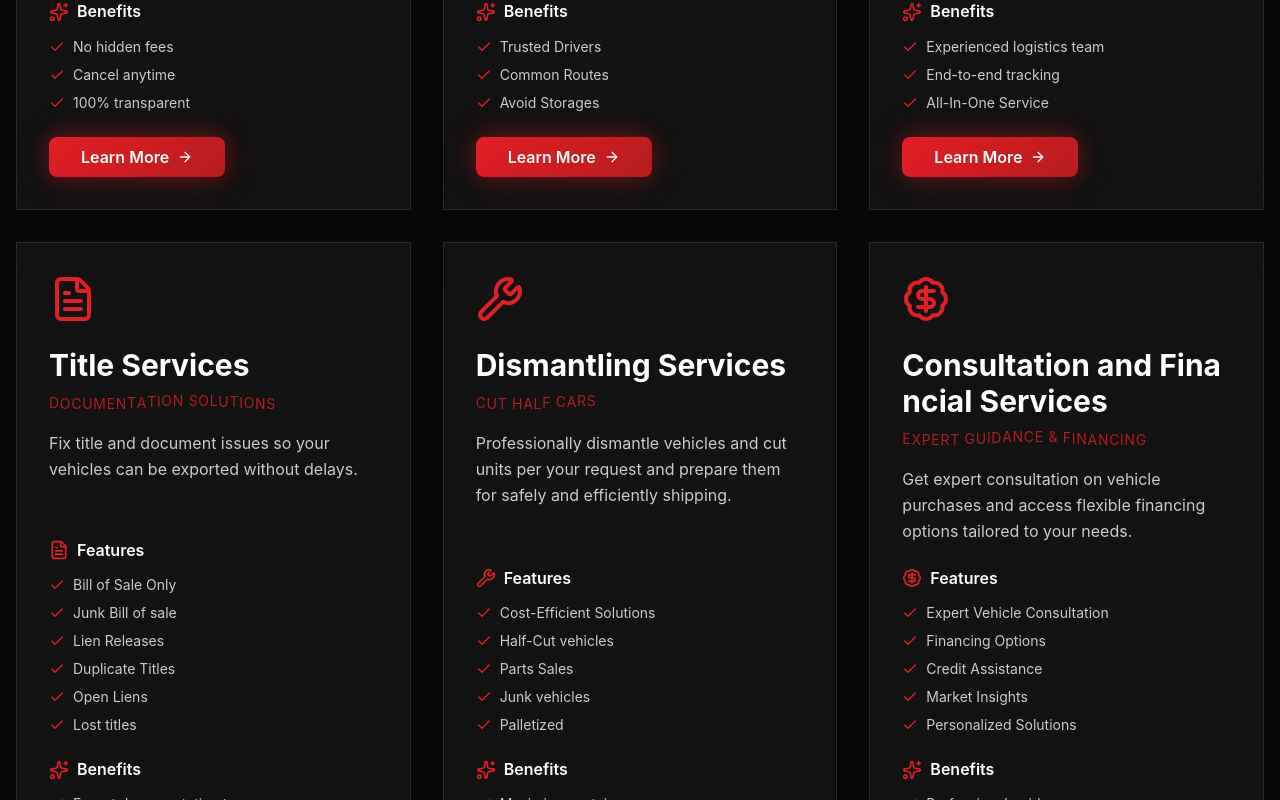
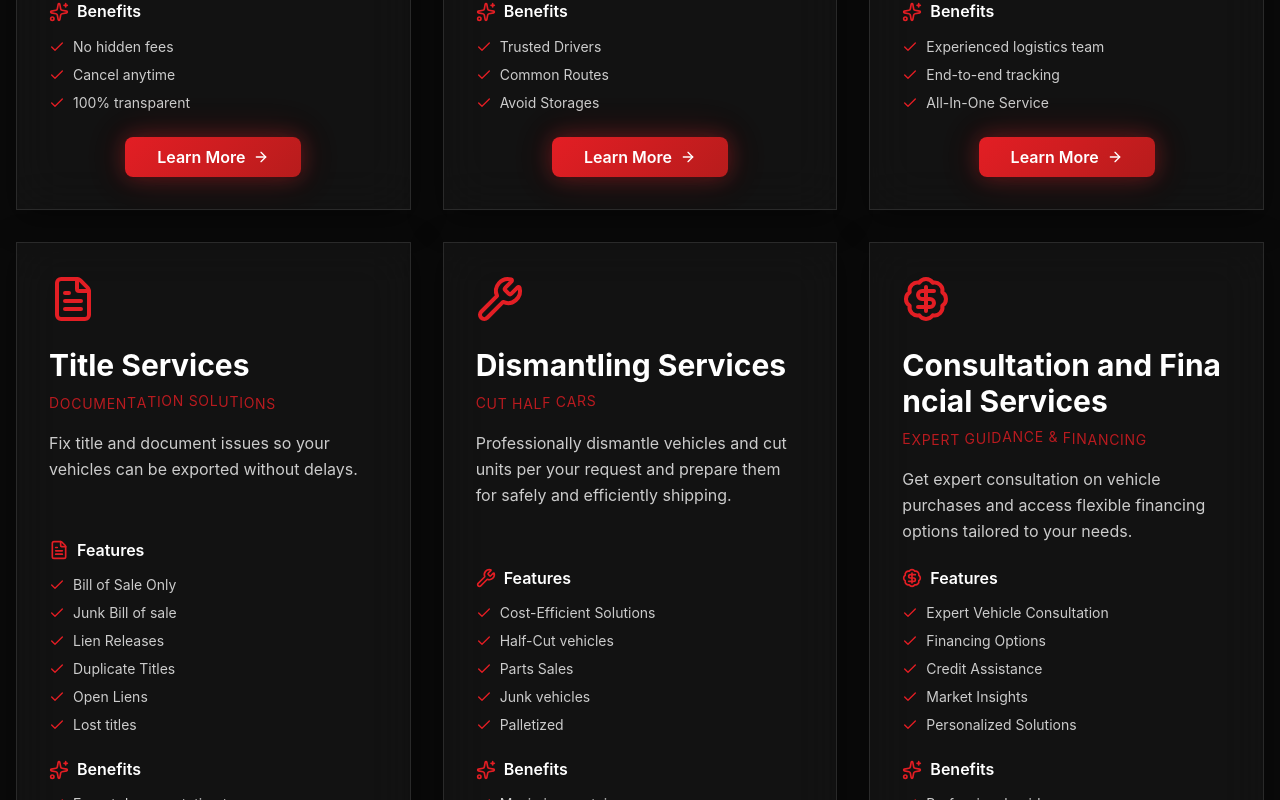
Before and after one commit to rhectoroc/motorx, a React (Vite) app: page /services in a window 1280 px wide. Shown: the part 1140-1940 px from the top of the page. Built offline with nearby package versions, Linux system fonts and the light colour scheme.

Commit message:
centrado de boton en tarjetas

```diff
--- a/src/pages/Services.jsx
+++ b/src/pages/Services.jsx
@@ -232,7 +232,7 @@
                                     </div>
 
                                     {/* CTA */}
-                                    <div className="mt-auto">
+                                    <div className="mt-auto flex justify-center">
                                         <a
                                             href={service.link}
                                             target="_blank"
```
